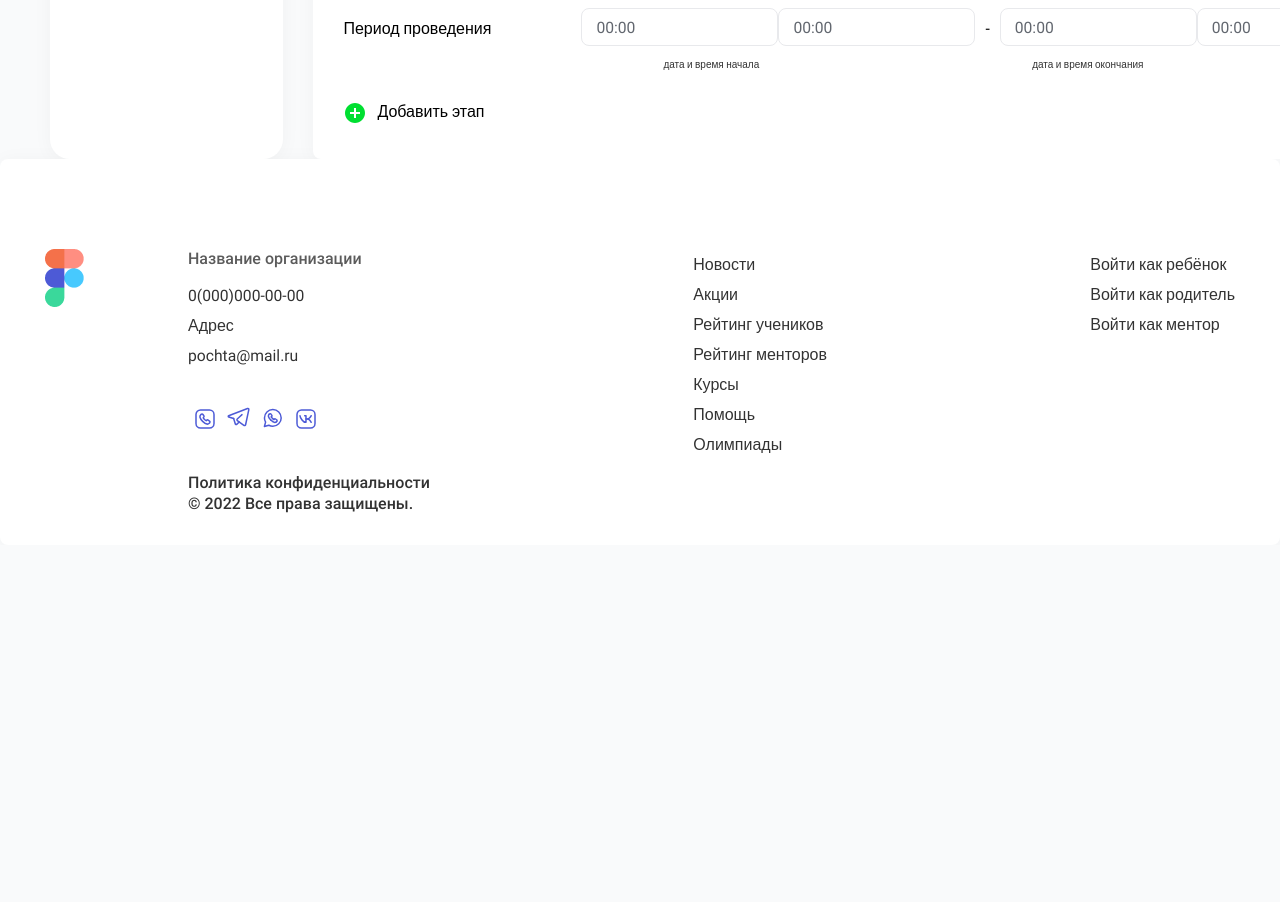
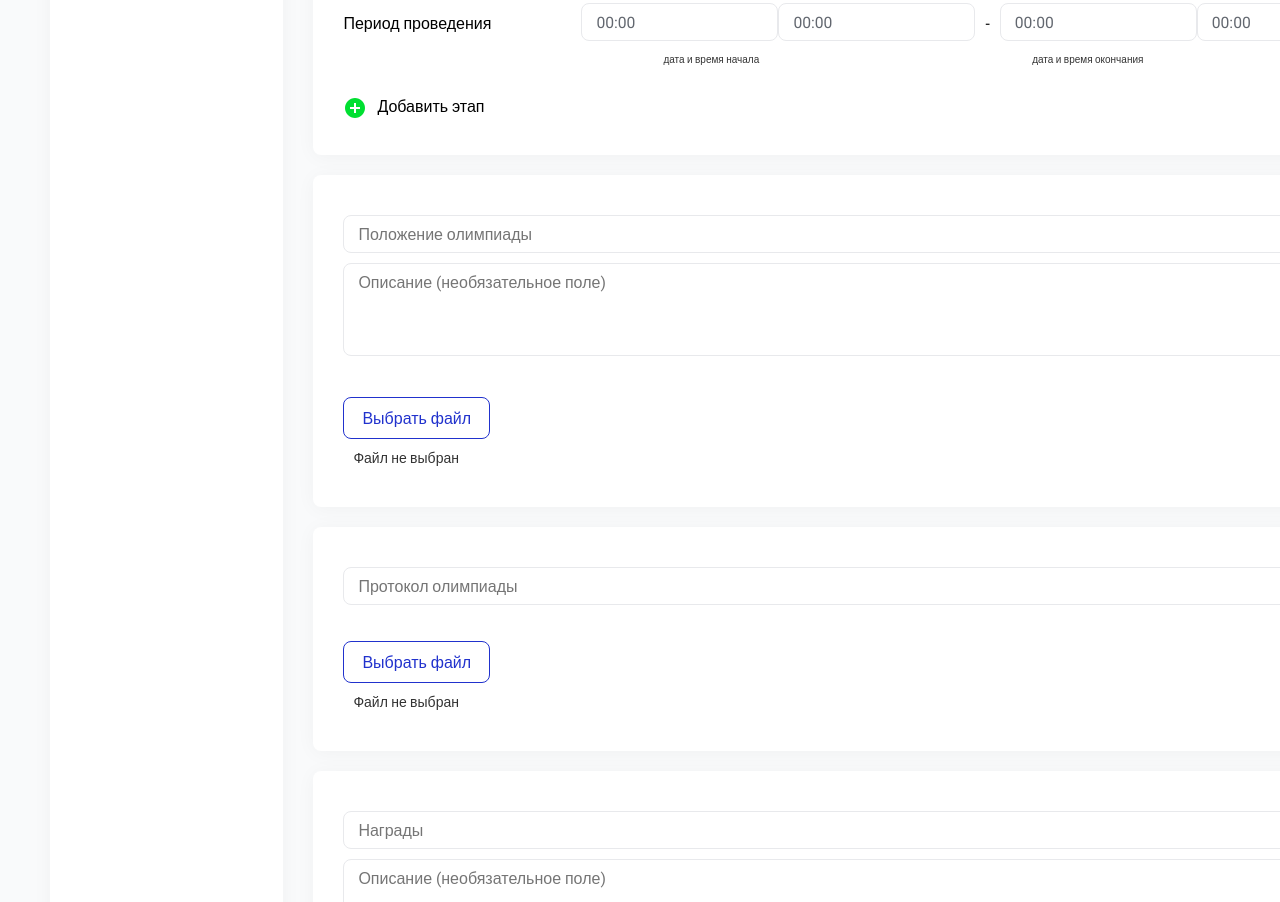
Before and after one commit to DefK1lla/gulp2, a website: page app/index.html in a window 1280 px wide. Shown: the part 1898-2800 px from the top of the page. Before the commit the page ends 2443 px from the top, so only its background shows below. Drawn offline with Linux system fonts and the light colour scheme.

Commit message:
elements

```diff
--- a/app/index.html
+++ b/app/index.html
@@ -463,11 +463,37 @@
               <div class="items-end__icon"><img src="assets/icons/mdi_plus-circle.svg" alt=""></div>
               <div class="items-end__info">Добавить этап</div>
             </div>
+          </section>
+          <section class="items paper">
+            <div class="items-option-end">
+              <input type="text" class="input input_fullwidth" placeholder="Положение олимпиады">
+            </div>
+            <div class="items-option-end">
+              <textarea class="input_fullwidth textarea" placeholder="Описание (необязательное поле)"></textarea>
+            </div>
+            <button class="items_btn btn btn_secondary">Выбрать файл</button>
+            <div class="btn_subtitle">Файл не выбран</div>
+          </section>
+          <section class="items paper">
+            <div class="items-option-end">
+              <input type="text" class="input input_fullwidth" placeholder="Протокол олимпиады">
+            </div>
+            <button class="items_btn btn btn_secondary">Выбрать файл</button>
+            <div class="btn_subtitle">Файл не выбран</div>
+          </section>
+          <section class="items paper">
+            <div class="items-option-end">
+              <input type="text" class="input input_fullwidth" placeholder="Награды">
+            </div>
+            <div class="items-option-end">
+              <textarea class="input_fullwidth textarea" placeholder="Описание (необязательное поле)"></textarea>
+            </div>
+
+          </section>
           </div>
-              </div>
 
+          </div>
             </div>
-        </section>
       </main>
     </div>
     <footer class="footer paper">
--- a/app/scss/components/input/_index.scss
+++ b/app/scss/components/input/_index.scss
@@ -46,3 +46,7 @@
   outline: none;
   height: 93px;
 }
+
+.items-option-end {
+  margin: 10px 0;
+}
--- a/app/scss/layout/footer/_index.scss
+++ b/app/scss/layout/footer/_index.scss
@@ -1,4 +1,5 @@
 .footer {
+    margin-top: 100px;
     &__inner {
         padding-top: 60px;
         max-width: 1263px;
--- a/app/scss/layout/main/index.scss
+++ b/app/scss/layout/main/index.scss
@@ -87,7 +87,11 @@
 .items {
     margin-top: 20px;
     max-width: 1365px;
-    min-height: 545px;
+    min-height: 45px;
+
+    &_btn {
+        margin-top: 26px;
+    }
 
     &__flex {
         display: flex;
@@ -150,5 +154,9 @@
             padding-left: 10px;
         }
     }
-
+    .btn_subtitle {
+        font-size: 14px;
+        opacity: 0.8;
+        padding: 10px;
+    }
 }
```
Also changed, not shown: app/css/style.min.css, 1 other file.
